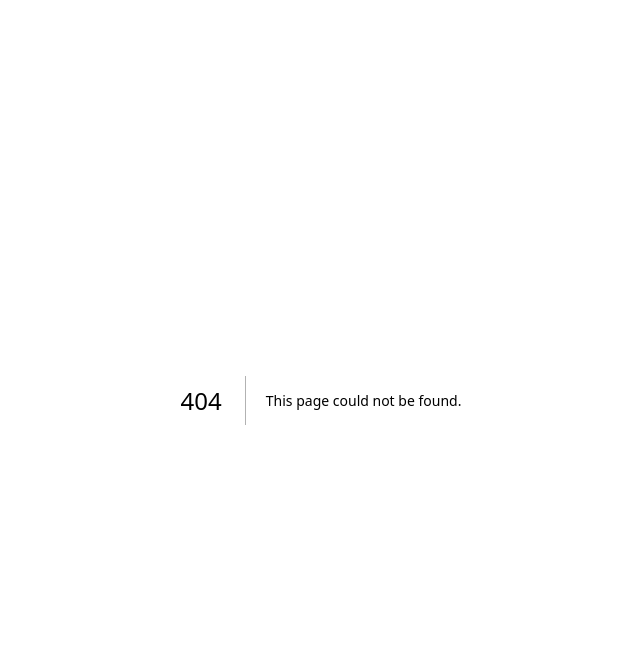
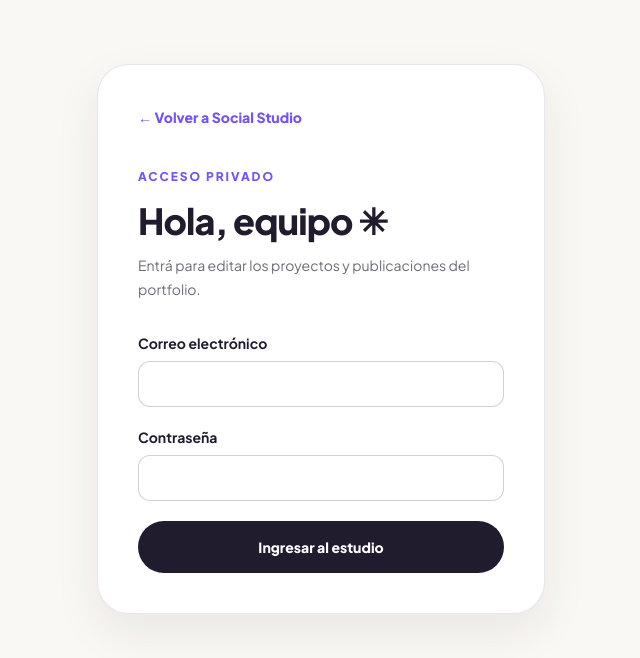
Before and after one commit to dgodoy34/prueba_deepseek, a Next.js app: page /admin/login in a window 1280 px wide. Before the commit this address had no page. Shown: the top 658 px of the page, without its empty margins (319-959 px from the left). Built offline with nearby package versions, Linux system fonts and the light colour scheme.

Commit message:
feat(admin): add src/app/admin/login/page.tsx

```diff
--- /dev/null
+++ b/src/app/admin/login/page.tsx
@@ -0,0 +1,57 @@
+'use client';
+
+import { useState } from 'react';
+import Link from 'next/link';
+import { useRouter } from 'next/navigation';
+import { signInWithEmailAndPassword, signOut } from 'firebase/auth';
+import { doc, getDoc } from 'firebase/firestore';
+import { ADMIN_COLLECTION, firebaseServices } from '@/lib/firebase/client';
+
+export default function AdminLogin() {
+  const [email, setEmail] = useState('');
+  const [password, setPassword] = useState('');
+  const [error, setError] = useState('');
+  const [busy, setBusy] = useState(false);
+  const router = useRouter();
+
+  async function login(event: React.FormEvent<HTMLFormElement>) {
+    event.preventDefault();
+    setError('');
+    setBusy(true);
+    try {
+      const { auth, db } = firebaseServices();
+      const credential = await signInWithEmailAndPassword(auth, email.trim(), password);
+      const permit = await getDoc(doc(db, ADMIN_COLLECTION, credential.user.uid));
+      if (!permit.exists() || permit.data().enabled !== true) {
+        await signOut(auth);
+        throw new Error('Esta cuenta no está autorizada para administrar Social Studio.');
+      }
+      router.replace('/admin');
+    } catch (cause) {
+      setError(cause instanceof Error && !cause.message.startsWith('Firebase:') ? cause.message : 'No pudimos iniciar sesión. Revisá el correo y la contraseña.');
+    } finally {
+      setBusy(false);
+    }
+  }
+
+  return <main className="min-h-screen bg-canvas px-5 py-16 text-ink">
+    <div className="mx-auto max-w-md rounded-[2rem] border border-ink/10 bg-white p-7 shadow-soft sm:p-10">
+      <Link href="/" className="text-sm font-extrabold text-lilac">← Volver a Social Studio</Link>
+      <p className="section-kicker mt-10">ACCESO PRIVADO</p>
+      <h1 className="text-4xl font-extrabold tracking-tight">Hola, equipo ✳</h1>
+      <p className="mt-3 text-sm leading-6 text-ink/65">Entrá para editar los proyectos y publicaciones del portfolio.</p>
+      <form onSubmit={login} className="mt-8 space-y-5">
+        <label className="block text-sm font-bold">Correo electrónico
+          <input type="email" autoComplete="username" required value={email} onChange={e => setEmail(e.target.value)}
+            className="mt-2 w-full rounded-xl border border-ink/20 px-4 py-3 font-normal outline-none focus:border-lilac" />
+        </label>
+        <label className="block text-sm font-bold">Contraseña
+          <input type="password" autoComplete="current-password" required value={password} onChange={e => setPassword(e.target.value)}
+            className="mt-2 w-full rounded-xl border border-ink/20 px-4 py-3 font-normal outline-none focus:border-lilac" />
+        </label>
+        {error && <p role="alert" className="rounded-xl bg-red-50 p-3 text-sm text-red-800">{error}</p>}
+        <button type="submit" disabled={busy} className="primary-link w-full disabled:opacity-50">{busy ? 'Ingresando…' : 'Ingresar al estudio'}</button>
+      </form>
+    </div>
+  </main>;
+}
```
